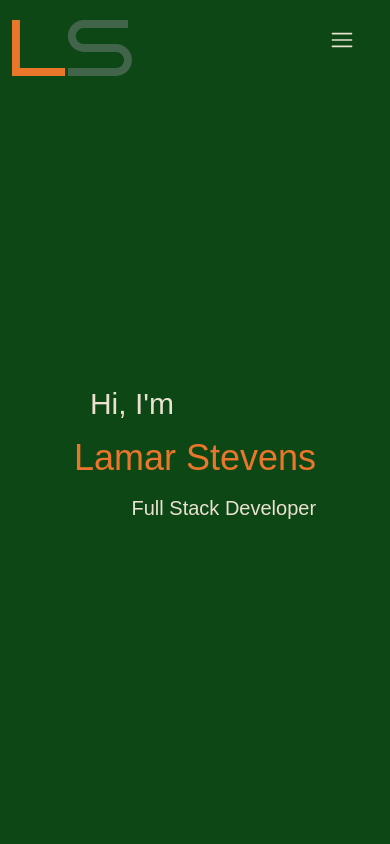
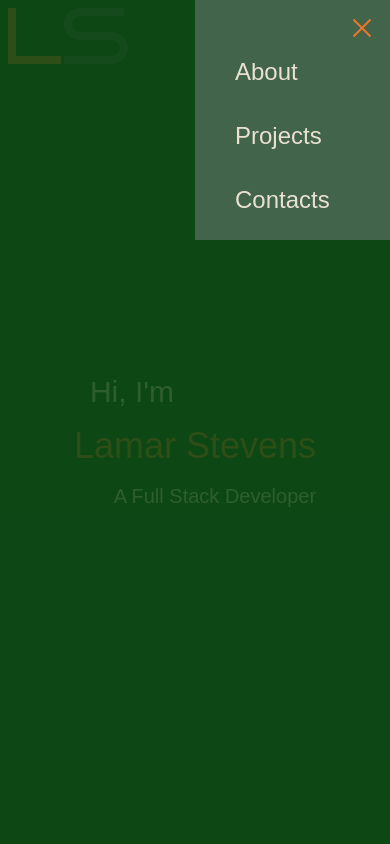
Before and after one commit to marefpceo/personal-portfolio-nextjs, a Next.js app: page / in a window 390 px wide. Both pictures are taken after a click on the icon 342 px from the left and 40 px from the top of the page. Shown: the top 844 px of the page. Built offline with nearby package versions, Linux system fonts and the light colour scheme; a web font is replaced by a local one.

Commit message:
Completed mobile layout of root page

```diff
--- a/src/app/page.js
+++ b/src/app/page.js
@@ -1,12 +1,33 @@
+'use client'
+
+import { useState } from 'react';
+
 import MobileHeader from '@/components/MobileHeader';
+import MenuModal from '@/components/MenuModal';
 import IntroHeroMobile from '@/components/IntroHeroMobile';
 import AboutSection from '@/components/AboutSection';
 
 export default function Home() {
+  const [menuModalOpen, setMenuModalOpen] = useState(false);
+
+  function openMenuModal() {
+    setMenuModalOpen(true);
+  };
+
+  function closeMenuModal() {
+    setMenuModalOpen(false);
+  }
+
   return (
     <div className="flex flex-col min-h-screen items-center justify-center font-sans">
-      <main className="flex min-h-screen w-full max-w-6xl flex-col justify-center py-4 px-2 ">
-        <MobileHeader />
+      <main className="flex min-h-screen w-full max-w-6xl flex-col justify-center">
+        <MenuModal
+          open={menuModalOpen}
+          closeMenuModal={closeMenuModal}
+        />
+        <MobileHeader
+          openMenuModal={openMenuModal}
+        />
         <div className='flex flex-1 justify-center items-center'>
           <IntroHeroMobile />
         </div>
--- a/src/components/IntroHeroMobile.jsx
+++ b/src/components/IntroHeroMobile.jsx
@@ -2,10 +2,10 @@ export default function IntroHeroMobile() {
 
   return (
     <div className='h-full'>
-      <div className='flex flex-col gap-4'>
+      <div className='-mt-8 flex flex-col gap-4'>
         <p className='text-3xl text-nature-light indent-4'>Hi, I'm </p>
         <h1 className='text-nature-accent text-4xl'>Lamar Stevens</h1>
-        <p className='text-xl text-right text-nature-light'>Full Stack Developer</p>
+        <p className='text-xl text-right text-nature-light'>A Full Stack Developer</p>
       </div>
     </div>
   );
--- a/src/components/MenuModal.jsx
+++ b/src/components/MenuModal.jsx
@@ -1,8 +1,27 @@
-export default function MenuModal() {
+'use client'
+
+import { RiCloseLargeFill } from "react-icons/ri";
+
+export default function MenuModal({ open, closeMenuModal }) {
+  const showMenu = open === true ? 'flex' : 'hidden';
 
   return (
-    <nav>
-      Menu Modal
-    </nav>
+    <div className={`${showMenu} bg-nature-dark/85  absolute min-h-full w-full z-50`}>
+      <nav
+        className={`absolute right-0 w-1/2 p-2 bg-nature-alt`}
+      >
+        <div>
+          <RiCloseLargeFill
+            className='absolute right-4 top-4 text-nature-accent' size={24}
+            onClick={closeMenuModal}
+          />
+          <ul className='mx-4 mt-8 p-4 flex flex-col text-2xl gap-8 '>
+            <li>About</li>
+            <li>Projects</li>
+            <li>Contacts</li>
+          </ul>
+        </div>
+      </nav>
+    </div>
   )
 }
--- a/src/components/MobileHeader.jsx
+++ b/src/components/MobileHeader.jsx
@@ -4,10 +4,10 @@ import Image from "next/image";
 import Logo1 from '../../public/Logo1.svg';
 import { RxHamburgerMenu } from 'react-icons/rx'
 
-export default function MobileHeader() {
+export default function MobileHeader({ openMenuModal }) {
 
   return (
-    <header className='p-1 flex justify-between'>
+    <header className='p-2 flex justify-between'>
       <Image
         loading='eager'
         src={Logo1}
@@ -16,7 +16,7 @@ export default function MobileHeader() {
       />
       <RxHamburgerMenu
         className='text-nature-light size-6 mx-6 my-2'
-        onClick={() => {console.log('Toggle Menu')}}
+        onClick={openMenuModal}
       />
     </header>
   )
```
